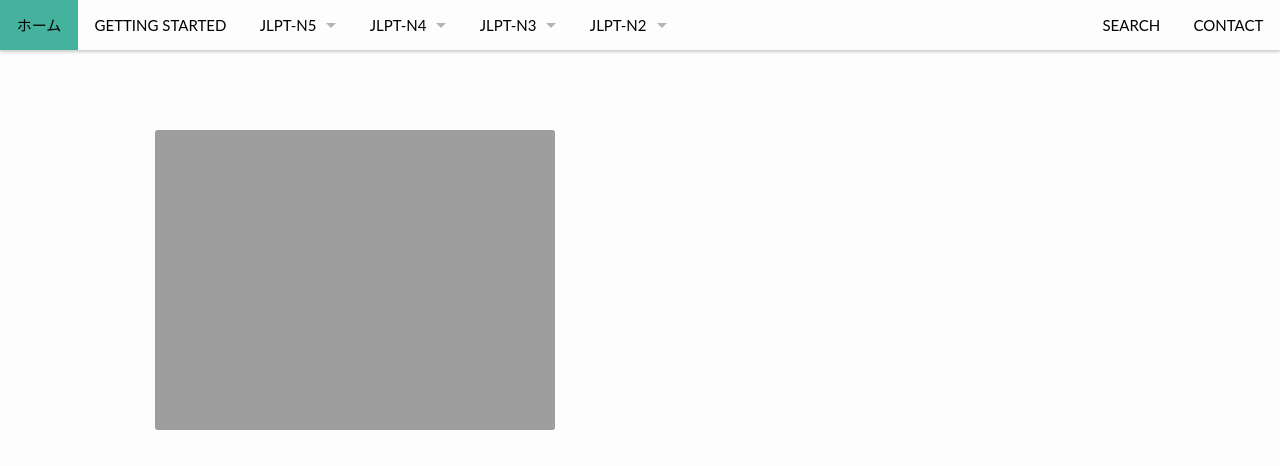
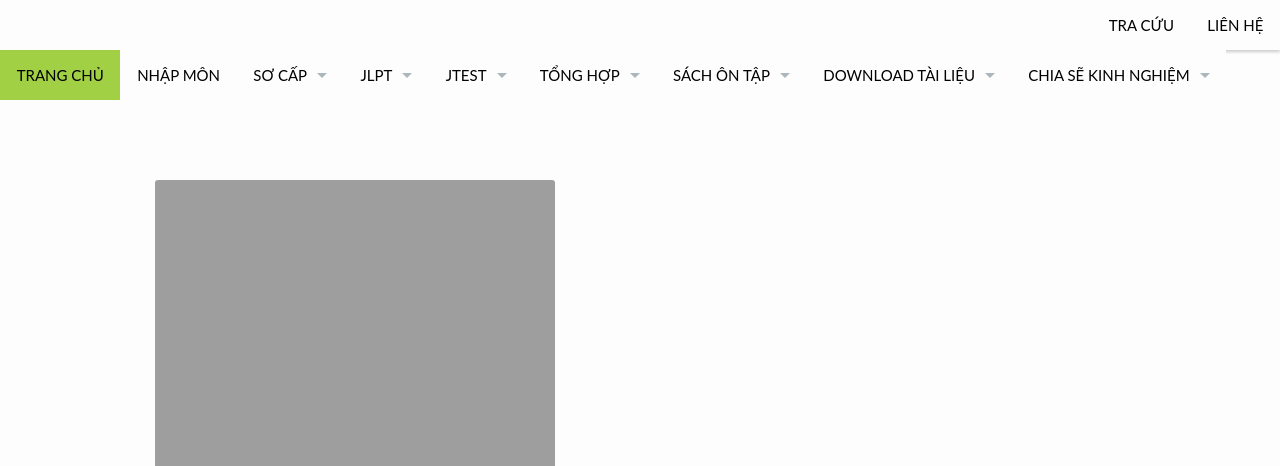
Before and after one commit to cauhoijlpt/cauhoijlpt, a Jekyll site: the page built from pages/pages-root-folder/index.md, in a window 1280 px wide and 900 px high, cut to the strip 0-466 px from the top of the window. Built offline with Jekyll 4.4.1, drawn with Linux system fonts in a browser that asks for light colours.

Commit message:
Update navigation.yml

```diff
--- a/_data/navigation.yml
+++ b/_data/navigation.yml
@@ -1,12 +1,12 @@
-- title: ホーム
+- title: "Trang chủ"
   url: "/"
   side: left
 
-- title: Getting Started
+- title: "Nhập môn"
   url: "/getting-started/"
   side: left
 
-- title: "JLPT-N5"
+- title: "Sơ cấp"
   url: "/design/"
   side: left
   dropdown:
@@ -31,7 +31,7 @@
   - title: "Portfolio"
     url: "/design/portfolio/"
 
-- title: "JLPT-N4"
+- title: "JLPT"
   url: "/headers/"
   side: left
   dropdown:
@@ -50,7 +50,7 @@
   - title: "No Header but Image"
     url: "/design/no-header-but-image/"
 
-- title: "JLPT-N3"
+- title: "JTest"
   url: "/documentation/"
   side: left
   dropdown:
@@ -59,17 +59,38 @@
   - title: "Roadmap"
     url: "/roadmap/"
 
-- title: "JLPT-N2"
+- title: "Tổng hợp"
   url: "/blog/"
   side: left
   dropdown:
   - title: "Blog Archive"
     url: "/blog/archive/"
 
-- title: "Search"
+- title: "Sách ôn tập"
+  url: "/blog/"
+  side: left
+  dropdown:
+  - title: "Blog Archive"
+    url: "/blog/archive/"
+
+- title: "Download tài liệu"
+  url: "/blog/"
+  side: left
+  dropdown:
+  - title: "Blog Archive"
+    url: "/blog/archive/"
+
+- title: "Chia sẽ kinh nghiệm"
+  url: "/blog/"
+  side: left
+  dropdown:
+  - title: "Blog Archive"
+    url: "/blog/archive/"
+
+- title: "Tra cứu"
   url: "/search/"
   side: right
 
-- title: "Contact"
+- title: "Liên hệ"
   url: "/contact/"
   side: right
```
